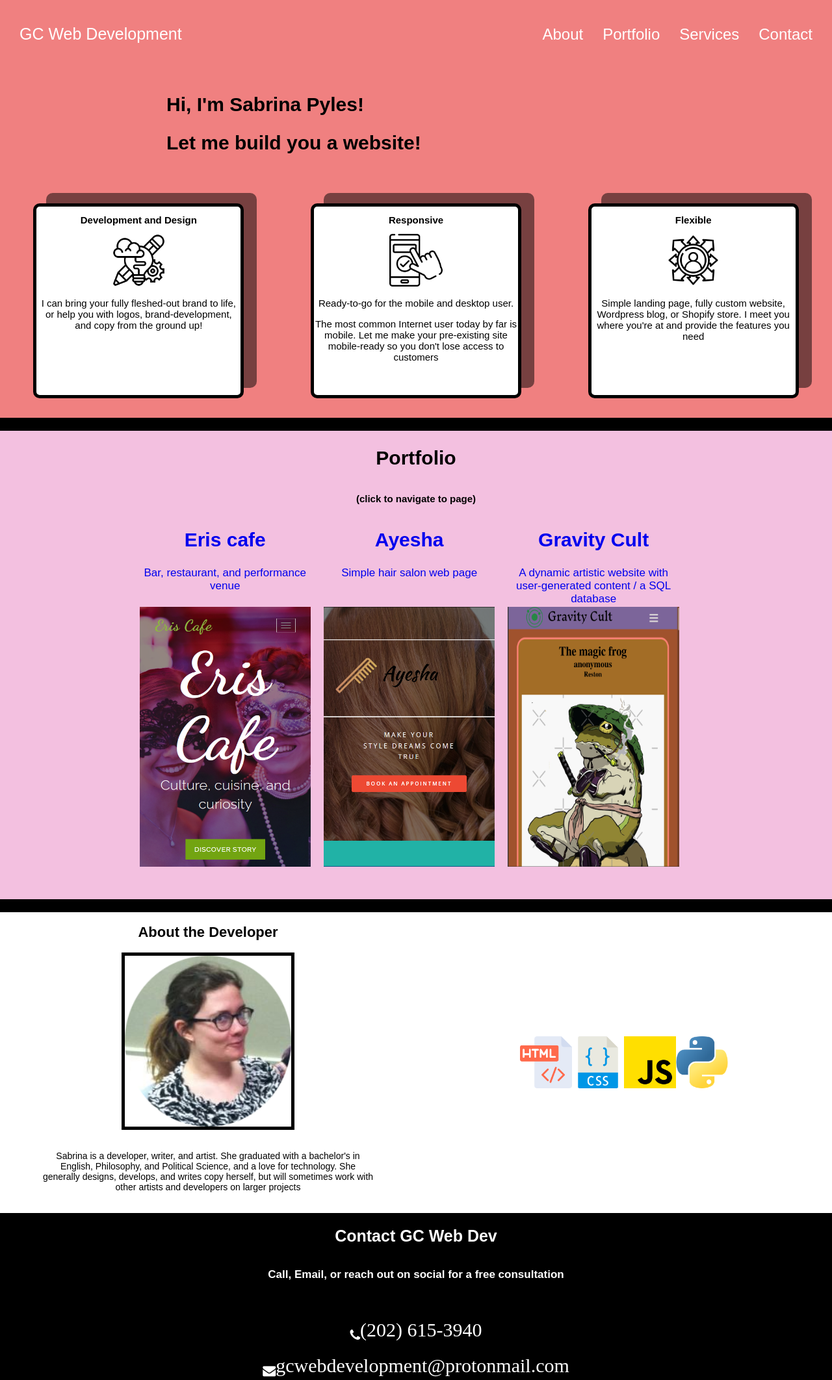
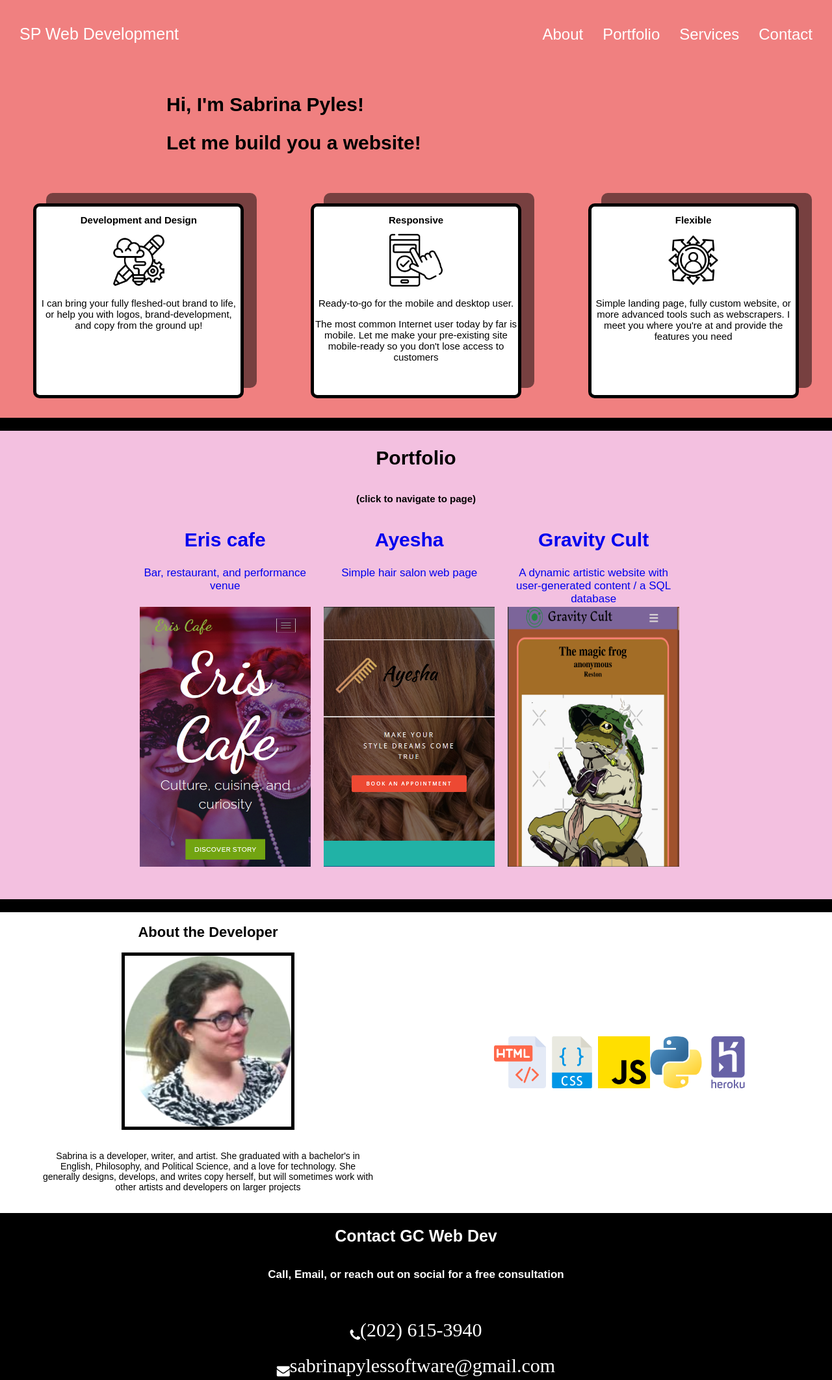
Before and after one commit to eggsmayhem/PortfolioLandingPage, a plain HTML site: page index.html in a window 1280 px wide. Shown: the top 2124 px of the page at 65% size. Drawn offline with nearby package versions, Linux system fonts and the light colour scheme.

Commit message:
fixed my email and added heroku skills

```diff
--- a/index.html
+++ b/index.html
@@ -13,7 +13,7 @@
     <nav class="nav">
         <div class="container">
             <div class="logo">
-                <a href="#">GC Web Development</a>
+                <a href="#">SP Web Development</a>
             </div>
             <div id="mainListDiv" class="main_list">
                 <ul class="navlinks">
@@ -64,7 +64,7 @@
             <div class="feature f3" id="f3">
                 <h1>Flexible</h1>
                 <img src="decision-making.png" alt="">
-                <p>Simple landing page, fully custom website, Wordpress blog, or Shopify store. I meet you where you're at and provide the features you need</p>
+                <p>Simple landing page, fully custom website, or more advanced tools such as webscrapers. I meet you where you're at and provide the features you need</p>
                 <div class="arrow-container">
                     <a data-scroll href="#wrapscroll">
                       <div class="arrow"></div>
@@ -133,6 +133,7 @@
             <img src="css.png" alt="CSS">
             <img src="js.png" alt="Javascript">
             <img src="python.png" alt="Python">
+            <img src ="heroku.svg" alt="Heroku">
         </div>
     </div>
 
@@ -147,7 +148,7 @@
       <i class="fa fa-phone fa-2x"><span class="contact-text phone"><a href="tel:202-615-3940" title="Give me a call">(202) 615-3940</a></span></i>
     </div>
     <div class="email-container">
-      <i class="fa fa-envelope fa-2x"><span class="contact-text gmail"><a href="mailto:gcwebdevelopment@protonmail.com" title="Send me an email">gcwebdevelopment@protonmail.com</a></span></i>
+      <i class="fa fa-envelope fa-2x"><span class="contact-text gmail"><a href="mailto:sabrinapylessoftware@gmail.com" title="Send me an email">sabrinapylessoftware@gmail.com</a></span></i>
   </div>
   </div>
 
@@ -181,6 +182,8 @@
     <a href="https://www.flaticon.com/free-icons/css" title="css icons">Css icons created by Smashicons - Flaticon</a>
     <a href="https://www.flaticon.com/free-icons/javascript" title="javascript icons">Javascript icons created by Freepik - Flaticon</a>
     <a href="https://www.flaticon.com/free-icons/python" title="python icons">Python icons created by Freepik - Flaticon</a>
+    <a href="https://freeicons.io/profile/3">Heroku icon by icon king1</a> on <a href="https://freeicons.io">freeicons.io</a>
+
 
 </body>
 </html>
```
Also changed, not shown: heroku.svg (added).
